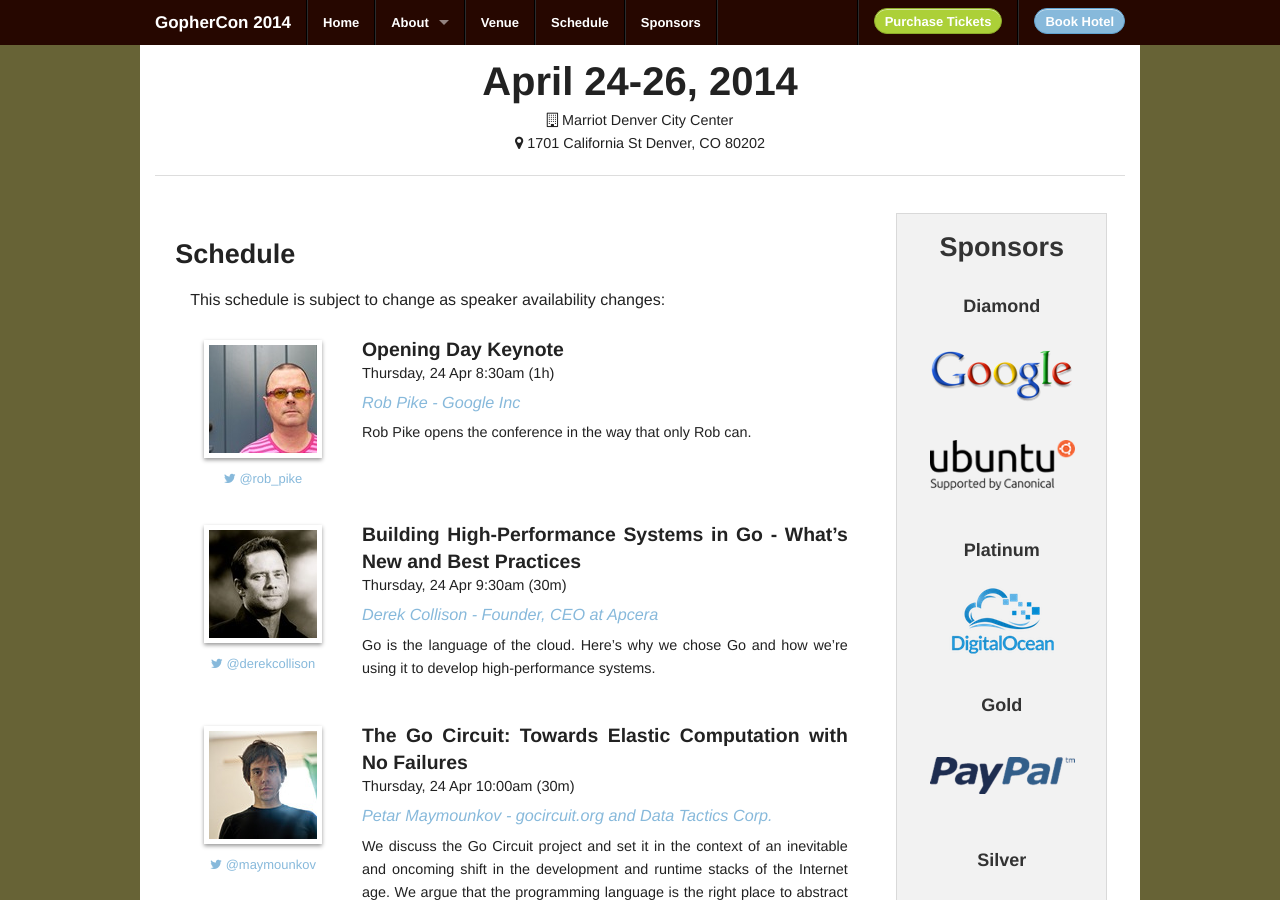
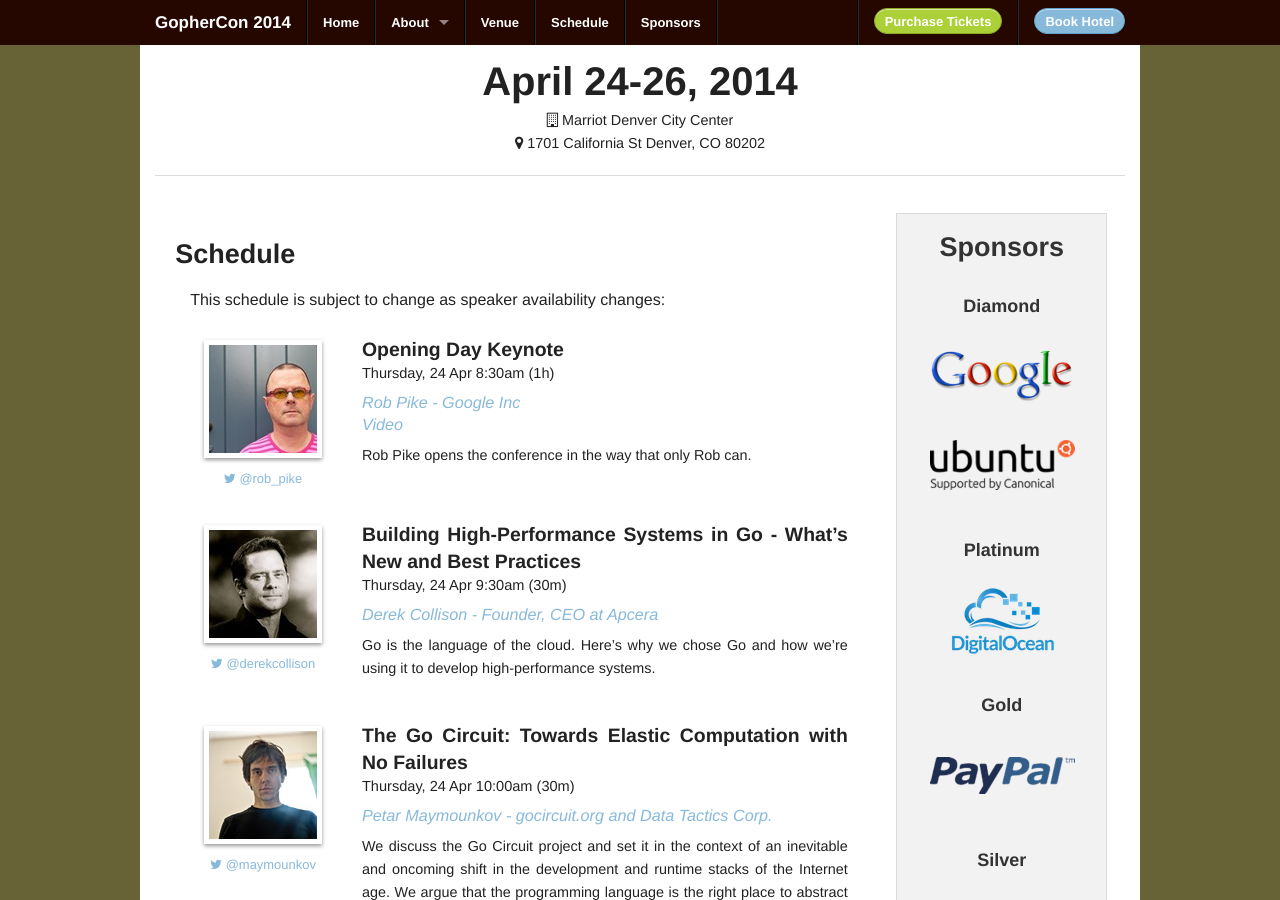
Before and after one commit to gophercon/gophercon.github.io, a Jekyll site: the page built from schedule/index.html, in a window 1280 px wide and 900 px high. Built offline with Jekyll 4.4.1, drawn with Linux system fonts in a browser that asks for light colours; Markdown is read by kramdown in place of the engine named in the settings.

Commit message:
testing docker autopush

```diff
--- a/schedule/index.html
+++ b/schedule/index.html
@@ -25,6 +25,7 @@
 			<span class="title">Opening Day Keynote</span>
 			<span class="speaker-time">Thursday, 24 Apr 8:30am (1h)</span>
 			<span class="subtitle"><a href="/speakers/#rob_pike">Rob Pike - Google Inc</a></span>
+			<span class="subtitle"><a href="http://confreaks.com/videos/3419-gophercon2014-opening-day-keynote">Video</a></span>
 		  </h5>
 
           <p>
```
Also changed, not shown: 1 other file.
